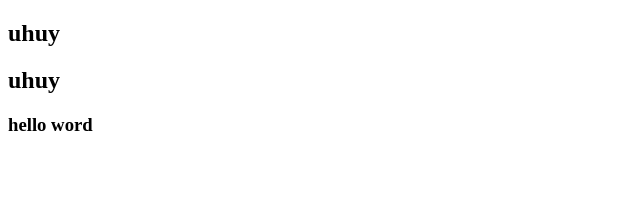
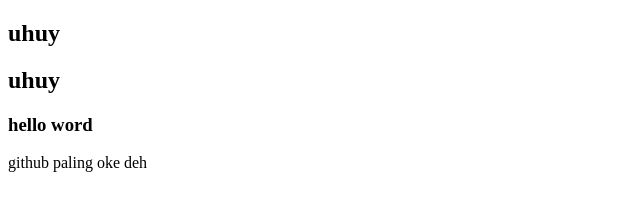
Before and after one commit to paisssszz/github, a plain HTML site: page index.html in a window 1280 px wide. Shown: the whole page, without its empty margins (0-640 px from the left). Drawn offline with Linux system fonts and the light colour scheme.

Commit message:
menambah p

```diff
--- a/index.html
+++ b/index.html
@@ -14,5 +14,8 @@
         </div>
     </nav>
     <h3>hello word</h3>
+
+
+    <p>github paling oke deh</p>
 </body>
 </html>
```
